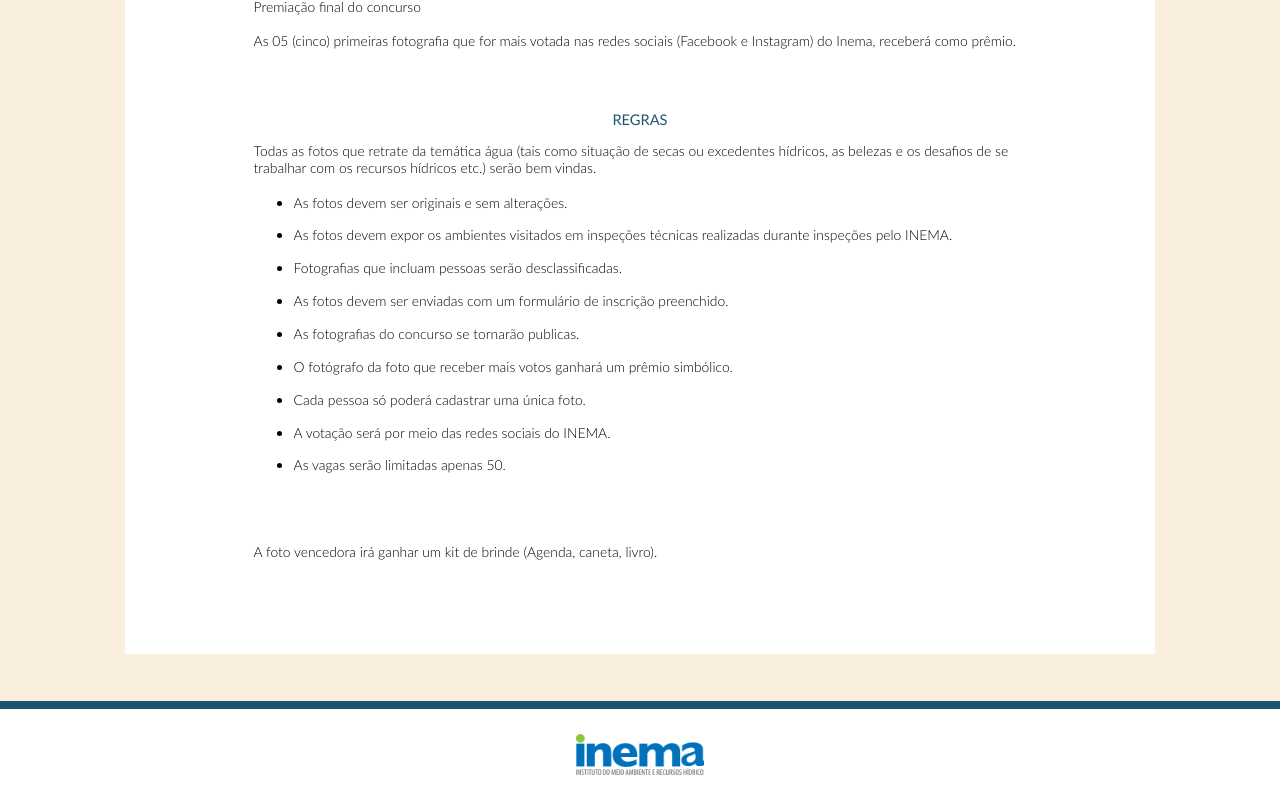
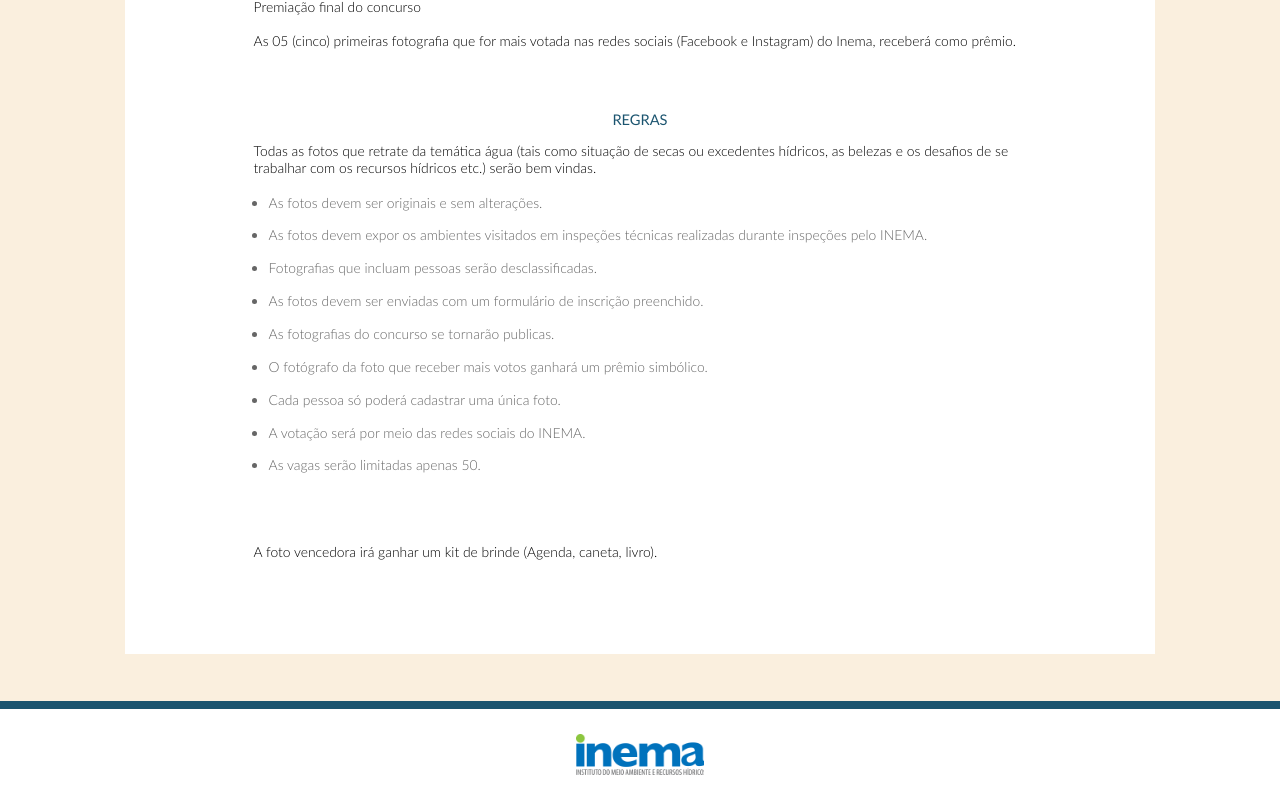
Before and after one commit to DanNog007/desafio-varal-aguas-front, a React (Create React App) app: page / in a window 1280 px wide. Shown: the part 1338-2138 px from the top of the page. Built offline with nearby package versions, Linux system fonts and the light colour scheme.

Commit message:
Ajuste na margem da lista de regras

```diff
--- a/src/views/main/regras.js
+++ b/src/views/main/regras.js
@@ -5,7 +5,7 @@ function Regras() {
 		<div className="Content" id="regras">
       <h3>Regras</h3>
       <p>Todas as fotos que retrate da temática água (tais como situação de secas ou excedentes hídricos, as belezas e os desafios de se trabalhar com os recursos hídricos etc.) serão bem vindas.</p>
-      <ul>
+      <ul style={{paddingLeft:'15px', color:'#666666'}}>
         <li><p>As fotos devem ser originais e sem alterações.</p></li>
         <li><p>As fotos devem expor os ambientes visitados em inspeções técnicas realizadas durante inspeções pelo INEMA.</p></li>
         <li><p>Fotografias que incluam pessoas serão desclassificadas.</p></li>
```
